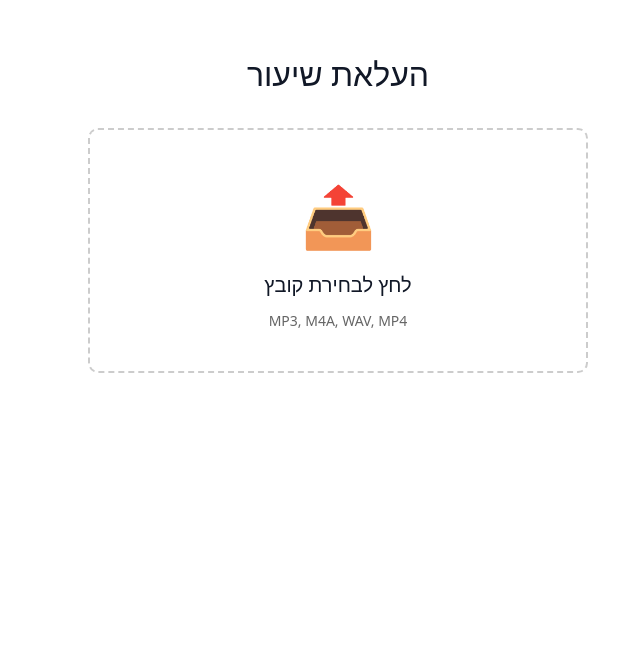
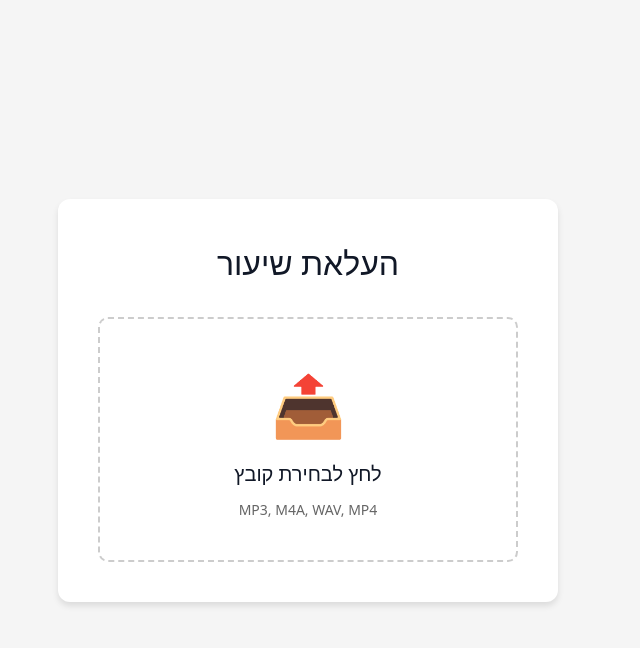
Before and after one commit to samadeus1441/HebrewMaster, a Next.js app: page /upload-lesson in a window 1280 px wide. Shown: the top 648 px of the page, without its empty margins (468-1108 px from the left). Built offline with nearby package versions, Linux system fonts and the light colour scheme; no server answers; a web font is replaced by a local one.

Commit message:
Fix function call with direct fetch

```diff
--- a/app/upload-lesson/page.tsx
+++ b/app/upload-lesson/page.tsx
@@ -1,11 +1,5 @@
 "use client"
 import { useState } from 'react'
-import { createClient } from '@supabase/supabase-js'
-
-const supabase = createClient(
-  process.env.NEXT_PUBLIC_SUPABASE_URL!,
-  process.env.NEXT_PUBLIC_SUPABASE_ANON_KEY!
-)
 
 export default function UploadLesson() {
   const [uploading, setUploading] = useState(false)
@@ -21,51 +15,91 @@ export default function UploadLesson() {
     try {
       const fileName = `${Date.now()}-${file.name}`
 
-      // 1. העלה ל-Storage
-      const { error: uploadError } = await supabase.storage
-        .from('lessons')
-        .upload(fileName, file)
+      // 1. העלה ישירות ל-Storage
+      const uploadRes = await fetch(
+        `https://zetczjqsavwzprrwyrpl.supabase.co/storage/v1/object/lessons/${fileName}`,
+        {
+          method: 'POST',
+          headers: {
+            'Authorization': `Bearer ${process.env.NEXT_PUBLIC_SUPABASE_ANON_KEY}`,
+            'Content-Type': file.type
+          },
+          body: file
+        }
+      )
 
-      if (uploadError) throw uploadError
+      if (!uploadRes.ok) throw new Error('Upload failed')
 
       setMessage('📤 מתחיל תמלול...')
 
-      // 2. קרא ל-Function
-      const { error: fnError } = await supabase.functions.invoke('transcribe-lesson', {
-        body: {
+      // 2. קרא ל-Function ישירות עם fetch
+      const functionRes = await fetch(
+        'https://zetczjqsavwzprrwyrpl.supabase.co/functions/v1/transcribe-lesson',
+        {
+          method: 'POST',
+          headers: {
+            'Authorization': `Bearer ${process.env.NEXT_PUBLIC_SUPABASE_ANON_KEY}`,
+            'Content-Type': 'application/json'
+          },
+          body: JSON.stringify({
             record: {
               name: fileName,
               bucket_id: 'lessons'
             }
+          })
         }
-      })
+      )
 
-      if (fnError) throw fnError
+      if (!functionRes.ok) {
+        const error = await functionRes.text()
+        throw new Error(error)
+      }
 
-      setMessage('✅ התמליל התחיל!')
+      const result = await functionRes.json()
+      setMessage(`✅ התמליל התחיל! Job ID: ${result.job_id}`)
+
       setTimeout(() => {
-        window.location.href = '/lessons'
+        alert('בדוק את Table Editor - lessons')
       }, 2000)
 
     } catch (error: any) {
       setMessage(`❌ ${error.message}`)
+      console.error('Full error:', error)
     } finally {
       setUploading(false)
     }
   }
 
   return (
-    <div style={{ padding: '50px', textAlign: 'center', direction: 'rtl' }}>
-      <h1 style={{ fontSize: '32px', marginBottom: '30px' }}>העלאת שיעור</h1>
+    <div style={{
+      minHeight: '100vh',
+      display: 'flex',
+      alignItems: 'center',
+      justifyContent: 'center',
+      padding: '20px',
+      direction: 'rtl',
+      backgroundColor: '#f5f5f5'
+    }}>
+      <div style={{
+        backgroundColor: 'white',
+        padding: '40px',
+        borderRadius: '12px',
+        boxShadow: '0 4px 6px rgba(0,0,0,0.1)',
+        maxWidth: '500px',
+        width: '100%'
+      }}>
+        <h1 style={{ fontSize: '32px', marginBottom: '30px', textAlign: 'center' }}>
+          העלאת שיעור
+        </h1>
 
         <label style={{
           display: 'block',
           border: '2px dashed #ccc',
           borderRadius: '10px',
           padding: '40px',
-        cursor: 'pointer',
-        maxWidth: '500px',
-        margin: '0 auto'
+          cursor: uploading ? 'not-allowed' : 'pointer',
+          textAlign: 'center',
+          backgroundColor: uploading ? '#f9f9f9' : 'white'
         }}>
           <input
             type="file"
@@ -75,7 +109,7 @@ export default function UploadLesson() {
             style={{ display: 'none' }}
           />
           <div style={{ fontSize: '60px' }}>📤</div>
-        <div style={{ fontSize: '20px', marginTop: '10px' }}>
+          <div style={{ fontSize: '20px', marginTop: '10px', fontWeight: '500' }}>
             {uploading ? '⏳ מעלה...' : 'לחץ לבחירת קובץ'}
           </div>
           <div style={{ fontSize: '14px', color: '#666', marginTop: '10px' }}>
@@ -86,16 +120,18 @@ export default function UploadLesson() {
         {message && (
           <div style={{
             marginTop: '20px',
-          padding: '20px',
+            padding: '15px',
             borderRadius: '8px',
-          maxWidth: '500px',
-          margin: '20px auto 0',
-          backgroundColor: message.includes('✅') ? '#d4edda' : message.includes('❌') ? '#f8d7da' : '#cce5ff',
-          color: message.includes('✅') ? '#155724' : message.includes('❌') ? '#721c24' : '#004085'
+            backgroundColor: message.includes('✅') ? '#d4edda' :
+                           message.includes('❌') ? '#f8d7da' : '#cce5ff',
+            color: message.includes('✅') ? '#155724' :
+                   message.includes('❌') ? '#721c24' : '#004085',
+            fontSize: '14px'
           }}>
             {message}
           </div>
         )}
       </div>
+    </div>
   )
 }
```
Lines whose indentation alone changed are shown as unchanged.
